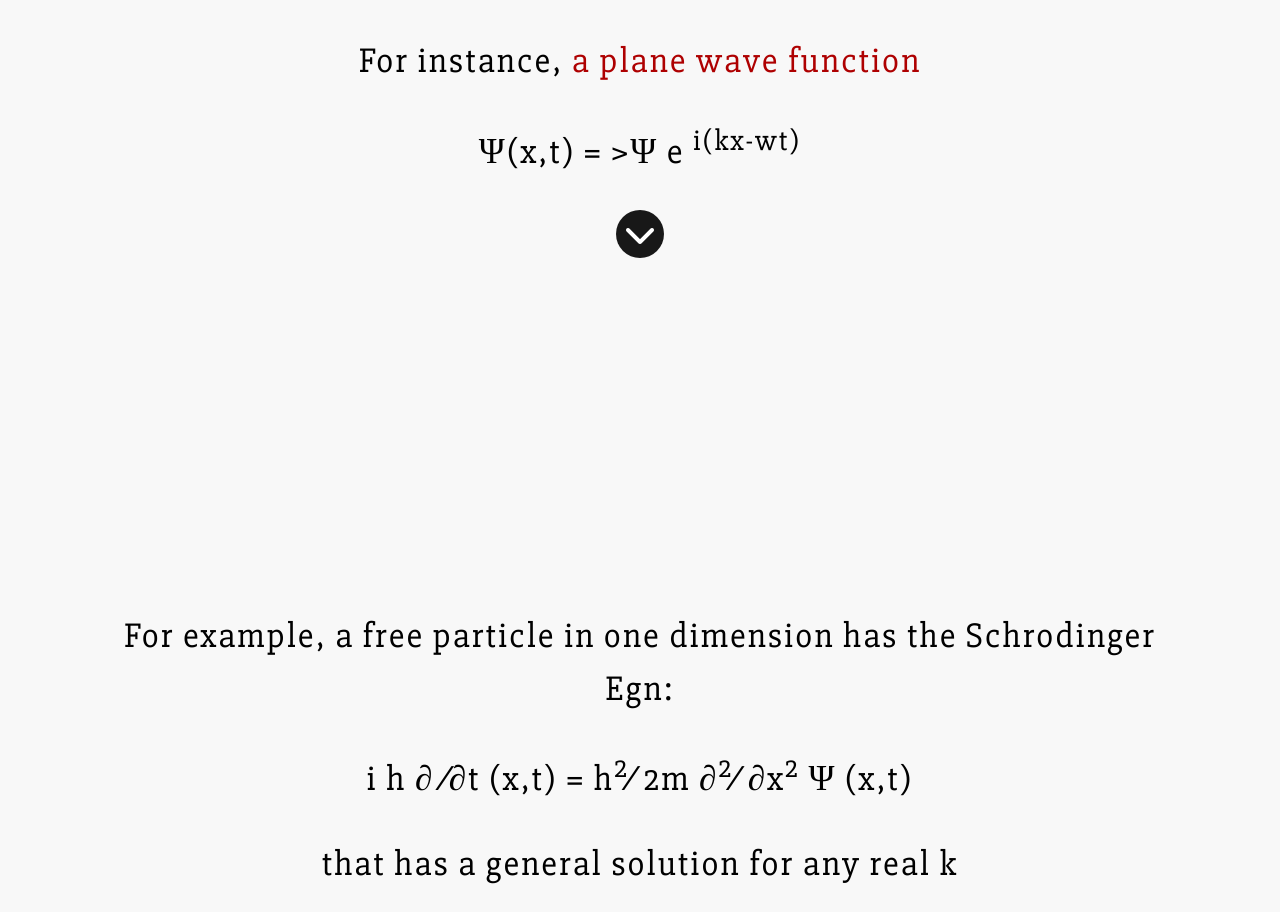
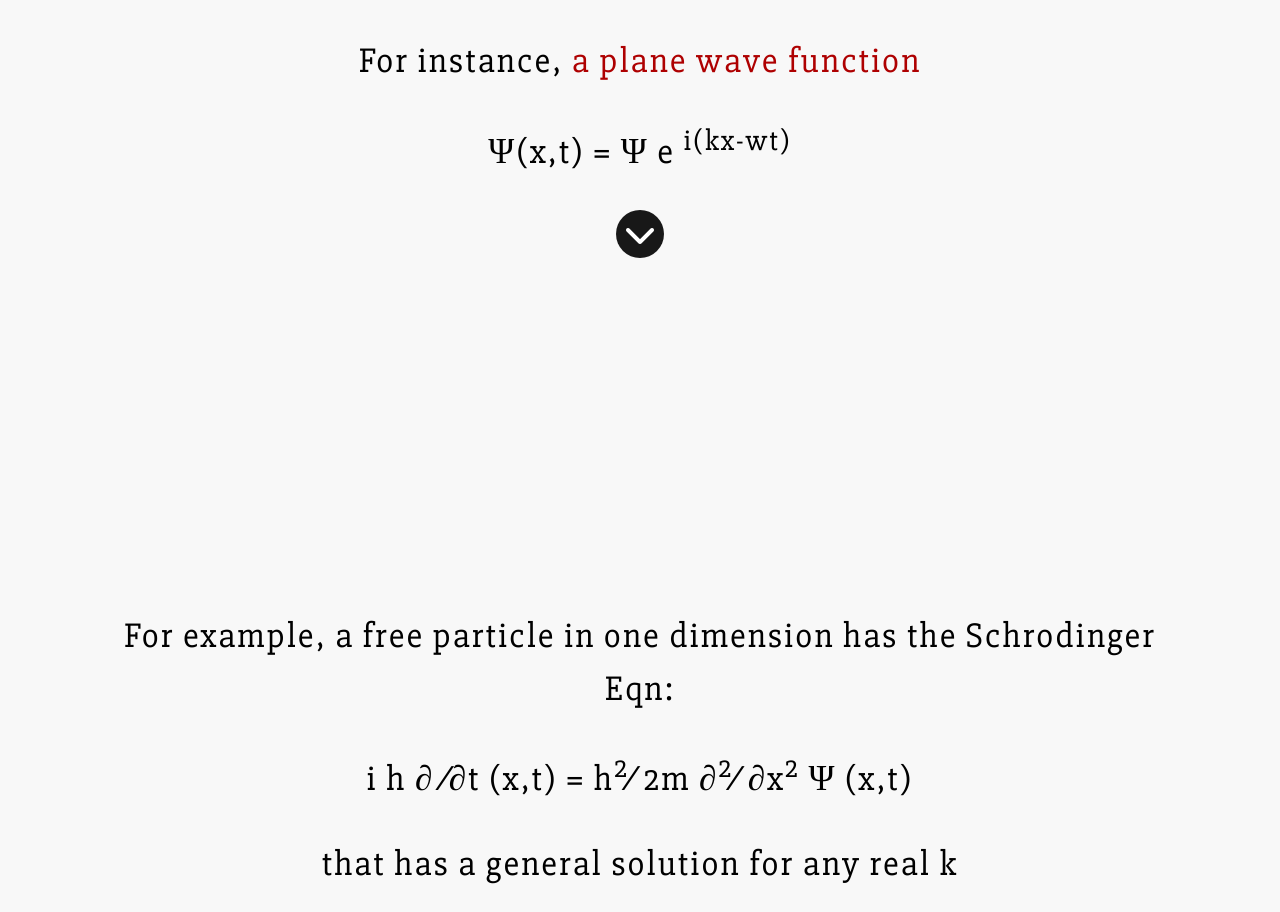
Before and after one commit to jxvicinema/physical-chem-v3, a plain HTML site: page index.html in a window 1280 px wide. Shown: the part 4466-5378 px from the top of the page. Drawn offline with nearby package versions, Linux system fonts and the light colour scheme.

Commit message:
updated errors

```diff
--- a/index.html
+++ b/index.html
@@ -51,7 +51,7 @@
       <div class="answer-container " id="sc3">
         <p data-aos="fade-left" >(1) &#8747; <sup>&#8734;</sup>-&#8734; | &#936; (x) |&#178; dx = 1, <span class="sm"> where | &#936;(x)|&#178; = ( &#936;*(x)) ( &#936;(x))</span>  </p>
         <p data-aos="fade-left">multiplying an Appropriate Constant (A) to &#936;(x) such that</p>
-        <p data-aos="fade-left"> &#8747; 1	&#936;(x)|&#178;dx = &#8747; |A &#936;(x)|&#178; dx = A&#178;&#8747;1&#936(x)|&#178; dx = 1</A></p>
+        <p data-aos="fade-left"> &#8747; 1	&#936;(x)|&#178;dx = &#8747; |A &#936;(x)|&#178; dx = A&#178;&#8747;1&#936(x)|&#178; dx = |</A></p>
         <a href="#sc4"><i class="fas fa-chevron-down fa-2x"></i></a>
       </div>
     </section>
@@ -73,14 +73,14 @@
       <div class="answer-container" id="sc5">
         <p data-aos="faded-left"> <span class="yellow"> However it is not always possible to normalize a wavefunction by multiplying it by an appropriate constant.</span></p>
         <p data-aos="faded-left">For instance, <span class="red"> a plane wave function</span></p>
-        <p data-aos="faded-left">&#936;(x,t) = >&#936; e <sup>i(kx-wt)</sup></p>
+        <p data-aos="faded-left">&#936;(x,t) = &#936; e <sup>i(kx-wt)</sup></p>
         <a href="#sc8"><i class="fas fa-chevron-down fa-2x"></i></a>
       </div>
     </section>
 
     <section>
       <div class="answer-container" id="sc8">
-          <p><p>For example, a free particle in one dimension has the Schrodinger Egn:</p>
+          <p><p>For example, a free particle in one dimension has the Schrodinger Eqn:</p>
           <p>i h &#8706; &frasl;&#8706;t (x,t) = h<sup>2</sup>&frasl; 2m &#8706;<sup>2</sup>&frasl; &#8706;x<sup>2</sup> &#936; (x,t)</p>
           <p>that has a general solution for any real k</p>
           <p>&#936;(x,t) = Ae<sup>i(kx-wt)</sup> + Be<sup>i(-kx-wt)</sup></p>
```
